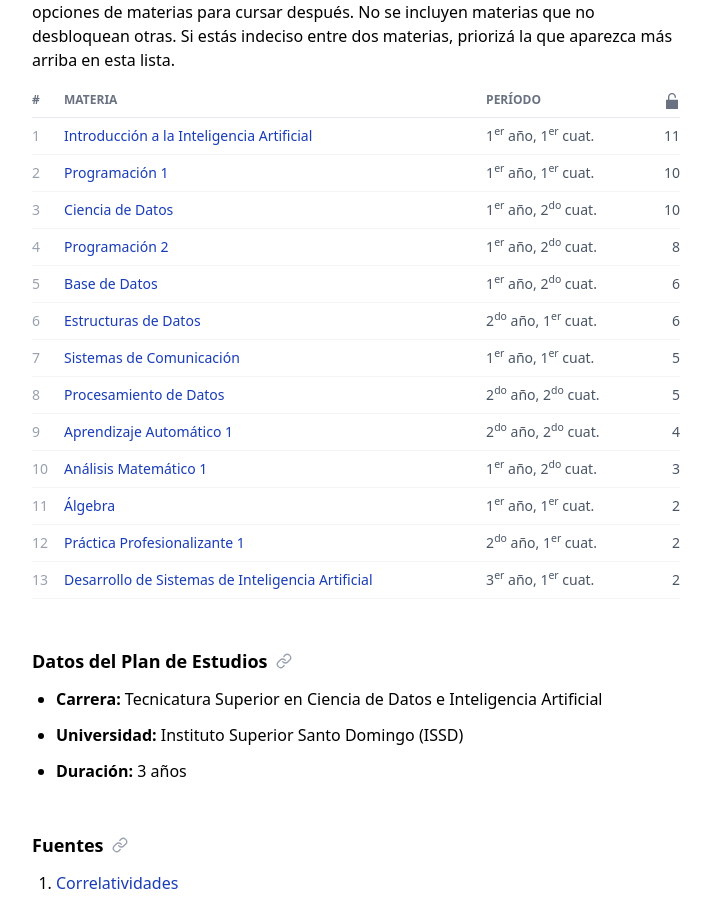
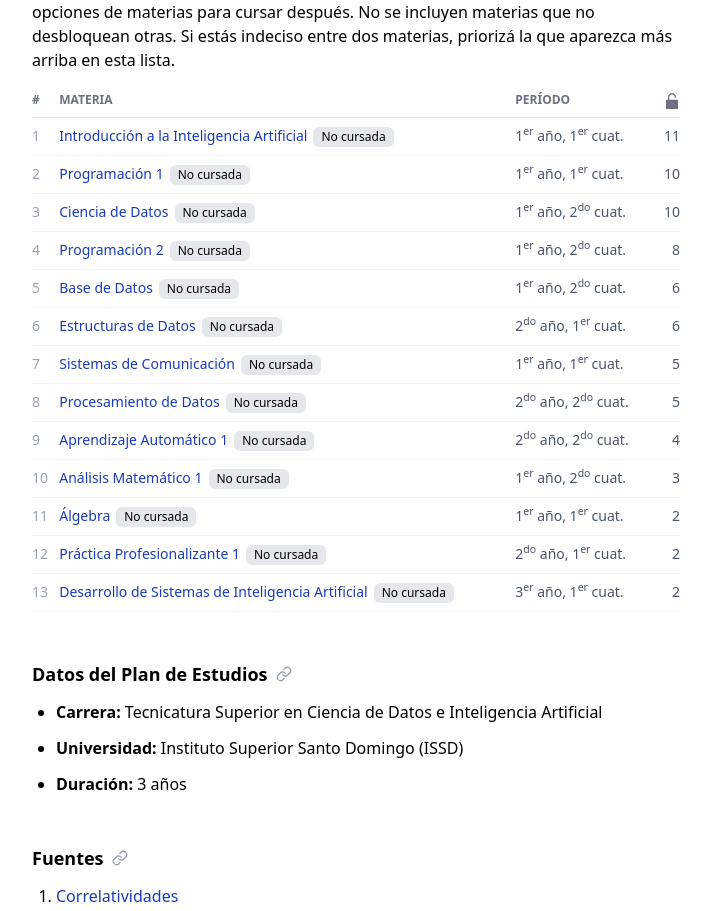
Before and after one commit to valentincostam/plande, a SvelteKit app: page /issd-tscdia in a window 1280 px wide. Shown: the part 3728-4639 px from the top of the page, without its empty margins (284-995 px from the left). Built offline with nearby package versions, Linux system fonts and the light colour scheme.

Commit message:
Add course state pill to priority courses table

```diff
--- a/src/routes/[slug]/priority-courses.svelte
+++ b/src/routes/[slug]/priority-courses.svelte
@@ -6,6 +6,7 @@
 	import UnlockIcon from './unlock-icon.svelte';
 	import CourseLink from './course-link.svelte';
 	import Section from './section.svelte';
+	import StatePill from './state-pill.svelte';
 
 	type Props = {
 		courses: Course[];
@@ -116,19 +117,22 @@
 				<tbody>
 					{#each priorityCourses as { course, dependentCount }, index}
 						<tr class="border-b border-gray-100">
-							<td class="py-2 pr-2 text-gray-400">{index + 1}</td>
-							<td class="py-2 pr-2">
+							<td class="py-2 pr-2 align-top text-gray-400">{index + 1}</td>
+							<td class="py-2 pr-2 align-top">
+								<span class="inline-flex flex-wrap items-baseline gap-x-1.5 gap-y-0.5">
 									<CourseLink {course} {viewMode} {onNavigateToDiagram}>
 										{#if showCodes && course.code}
 											<span class="text-gray-400">{course.code}.</span>
 										{/if}
 										{course.name}
 									</CourseLink>
+									<StatePill state={course.state} class="text-xs" />
+								</span>
 							</td>
-							<td class="whitespace-nowrap py-2 pr-4 text-gray-600">
+							<td class="whitespace-nowrap py-2 pr-4 align-top text-gray-600">
 								{@html formatPeriod(course)}
 							</td>
-							<td class="whitespace-nowrap py-2 text-right text-gray-600">{dependentCount}</td>
+							<td class="whitespace-nowrap py-2 align-top text-right text-gray-600">{dependentCount}</td>
 						</tr>
 					{/each}
 				</tbody>
```
Also changed, not shown: 1 other file (tests, documents, lock files or other folders). Lines whose indentation alone changed are shown as unchanged.
